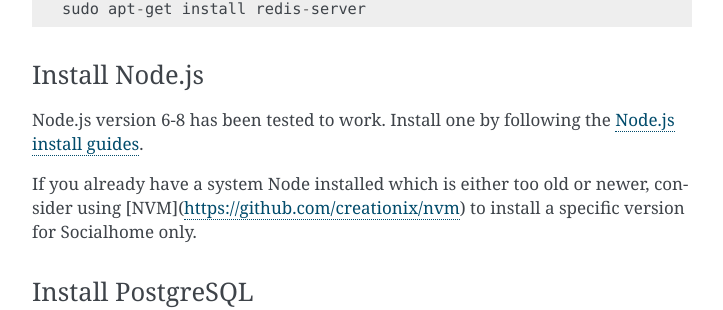
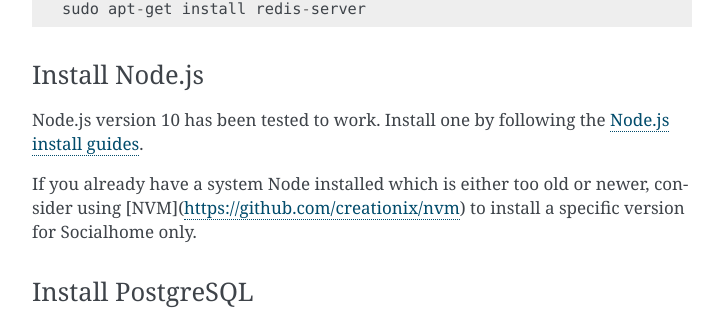
Before and after one commit to jaywink/socialhome, a Sphinx documentation site: the page built from docs/installation/ubuntu.rst, in a window 1280 px wide and 900 px high, scrolled down 1001 px. Shown: the part 152-462 px from the top of the window, without its empty margins (388-1111 px from the left). Built offline with Sphinx 7.4.7, drawn with Linux system fonts in a browser that asks for light colours.

Commit message:
Bump used Node version to 10

```diff
--- a/docs/development.rst
+++ b/docs/development.rst
@@ -22,7 +22,7 @@
 Python 3.6 is the minimum supported version. Ensure the following are installed:
 
 * Python system dependencies
-* NodeJS (version 6-8)
+* NodeJS (version 10)
 * PostgreSQL server
 * Redis
 
--- a/docs/installation/ubuntu.rst
+++ b/docs/installation/ubuntu.rst
@@ -56,7 +56,7 @@
 Install Node.js
 '''''''''''''''
 
-Node.js version 6-8 has been tested to work. Install one by following the `Node.js install guides <https://nodejs.org/en/download/package-manager/#debian-and-ubuntu-based-linux-distributions>`_.
+Node.js version 10 has been tested to work. Install one by following the `Node.js install guides <https://nodejs.org/en/download/package-manager/#debian-and-ubuntu-based-linux-distributions>`_.
 
 If you already have a system Node installed which is either too old or newer, consider using [NVM](https://github.com/creationix/nvm) to install a specific version for Socialhome only.
 
--- a/package.json
+++ b/package.json
@@ -38,7 +38,7 @@
     "time-grunt": "~2.0.0"
   },
   "engines": {
-    "node": ">=6 <9"
+    "node": ">=10 <11"
   },
   "dependencies": {
     "lodash": "^4.17.21"
```
Also changed, not shown: .gitlab-ci.yml, 2 other files.
